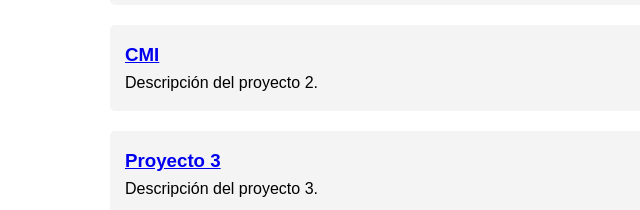
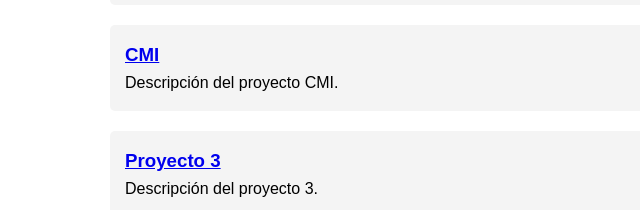
Before and after one commit to jocsanmj/Portafolio, a plain HTML site: page index.html in a window 1280 px wide. Shown: the part 590-800 px from the top of the page, 18-658 px from the left. Drawn offline with Linux system fonts and the light colour scheme.

Commit message:
Portfolio structure

```diff
--- a/index.html
+++ b/index.html
@@ -41,7 +41,7 @@
             </div>
             <div class="project">
                 <h3><a href="https://github.com/david-mrios/CMITecnoNicMobile" target="_blank">CMI</a></h3>
-                <p>Descripción del proyecto 2.</p>
+                <p>Descripción del proyecto CMI.</p>
             </div>
             <div class="project">
                 <h3><a href="https://ejemplo-proyecto3.com" target="_blank">Proyecto 3</a></h3>
```
